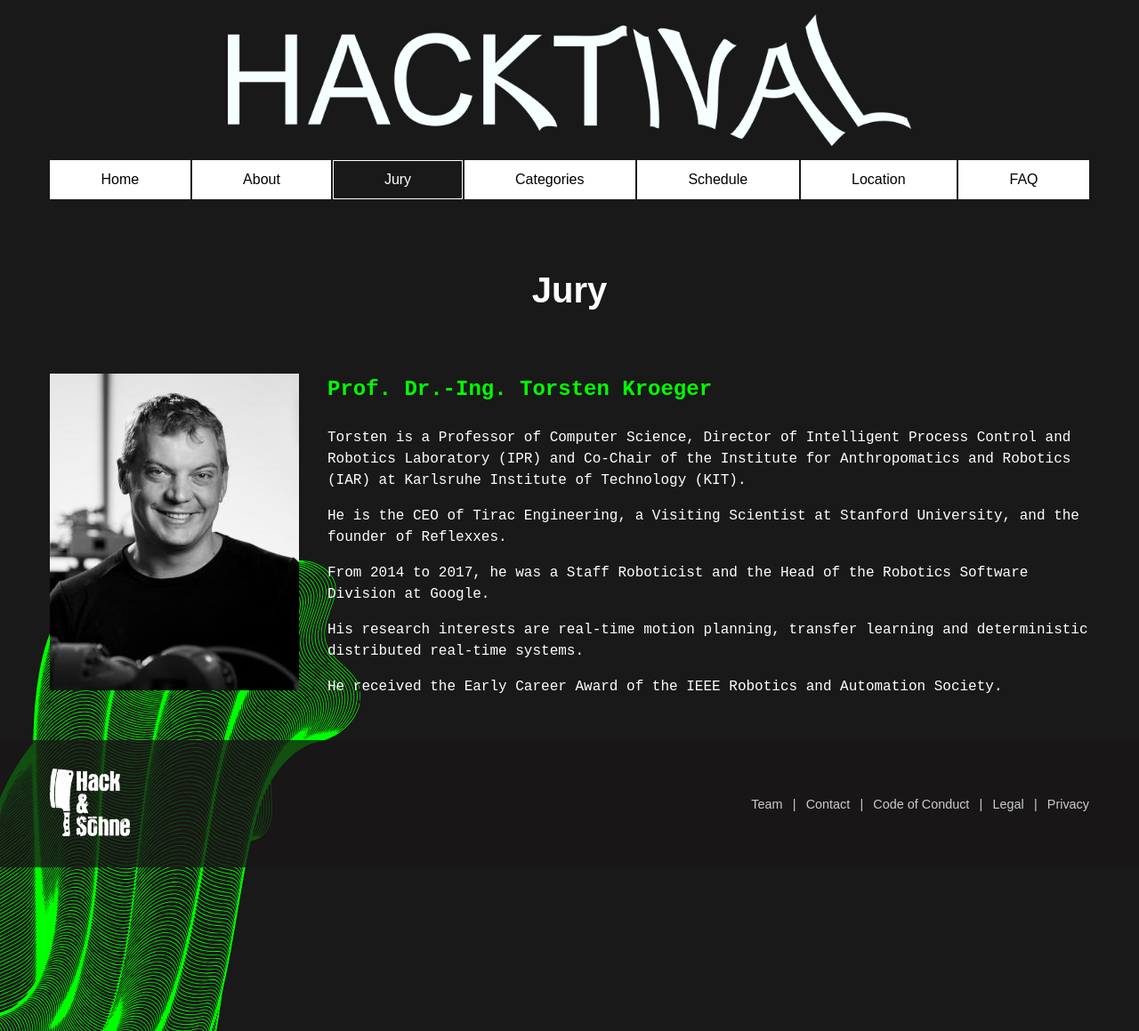
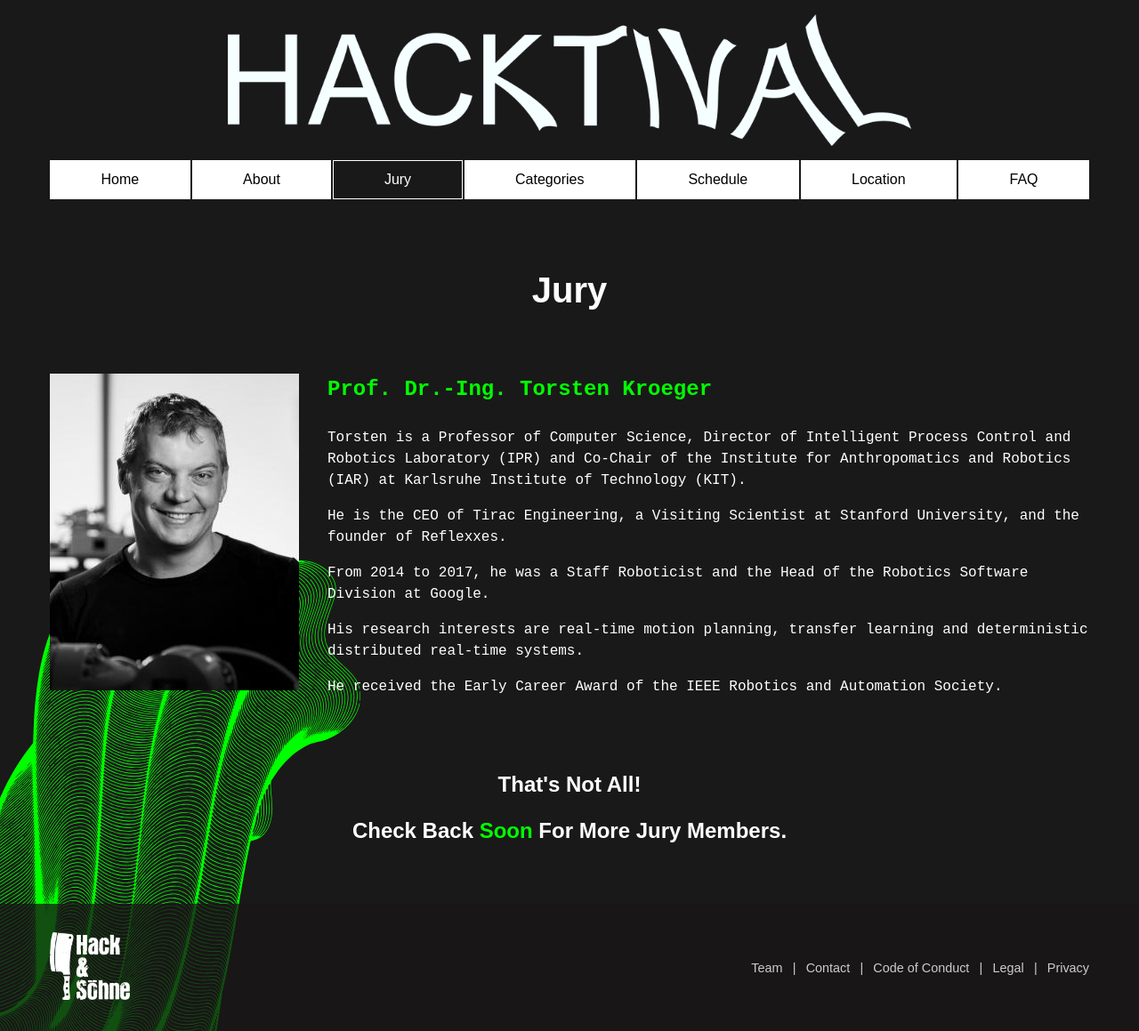
Before and after one commit to hackundsoehne/htv-jekyll, a Jekyll site: the page built from jury.html, in a window 1280 px wide. Shown: the whole page at 89% size. Built offline with Jekyll 4.4.1, drawn with Linux system fonts in a browser that asks for light colours.

Commit message:
Add stay tuned statement to the jury page

```diff
--- a/jury.html
+++ b/jury.html
@@ -22,3 +22,8 @@
 </div>
 {% endunless %}
 {% endfor %}
+
+<div class="content-footer">
+	<p><strong>That's Not All!</strong></p>
+	<p><strong>Check Back <mark>Soon</mark> For More Jury Members.</strong></p>
+</div>
```
